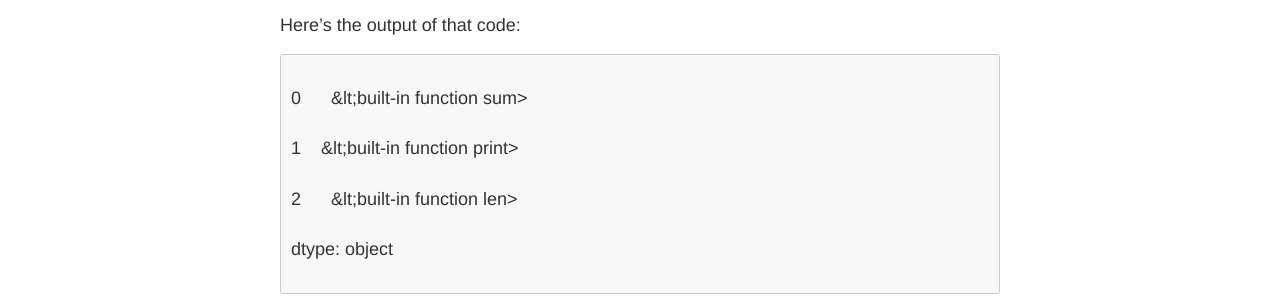
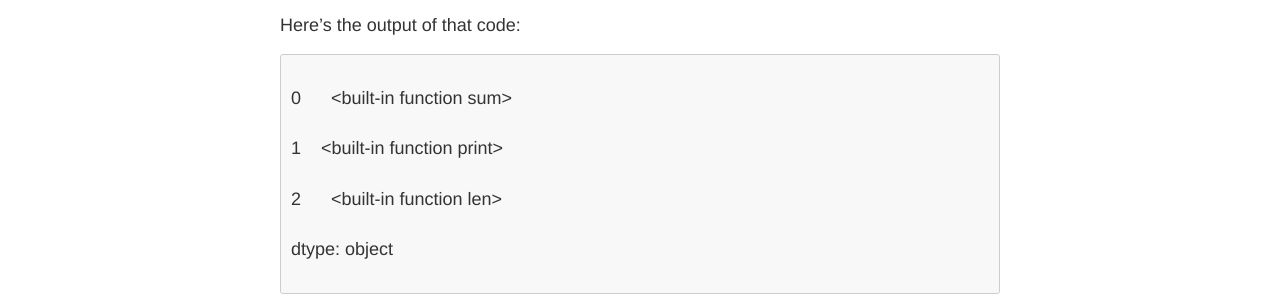
Before and after one commit to rosyberti/website, a Jekyll site: the page built from advanced-python/pandas-series.md, in a window 1280 px wide and 900 px high, scrolled down 3562 px. Shown: the part 221-518 px from the top of the window. Built offline with Jekyll 4.4.1, drawn with Linux system fonts in a browser that asks for light colours; some of the changed lines change nothing that is shown.

Commit message:
fixed %lt; error

````diff
--- a/advanced-python/pandas-series.md
+++ b/advanced-python/pandas-series.md
@@ -154,11 +154,11 @@ Here's the output of that code:
 
 ```
 
-0      &lt;built-in function sum>
+0      <built-in function sum>
 
-1    &lt;built-in function print>
+1    <built-in function print>
 
-2      &lt;built-in function len>
+2      <built-in function len>
 
 dtype: object
 
````
